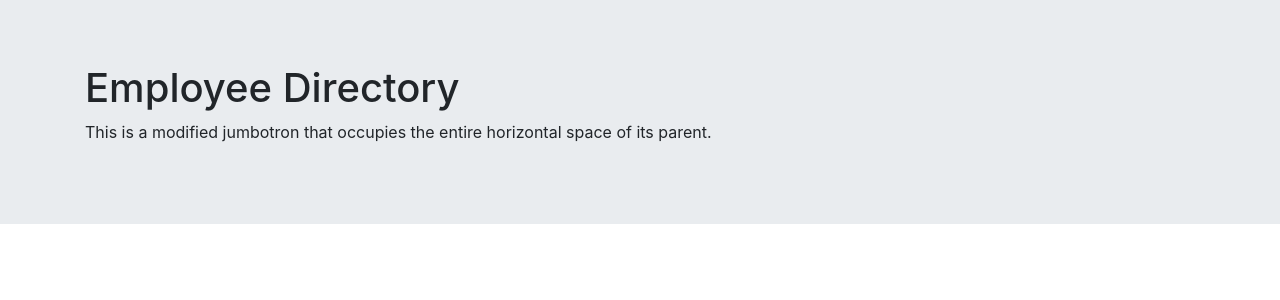
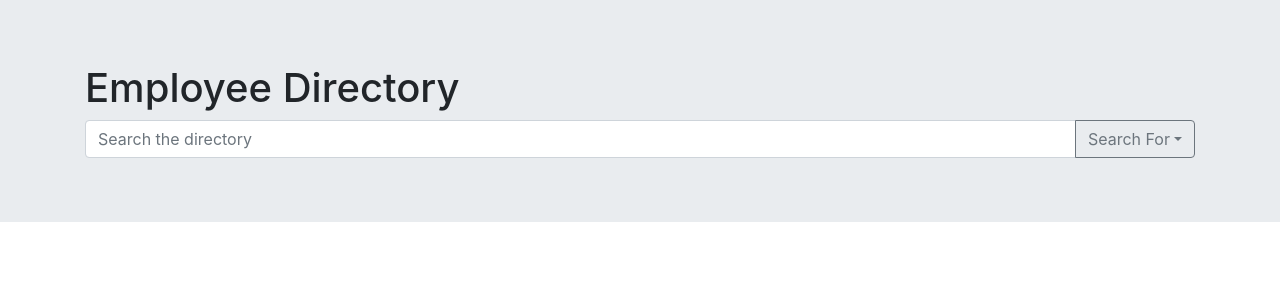
Before and after one commit to thadkingcole/emdir, a React (Create React App) app: page / in a window 1280 px wide. Shown: the top 300 px of the page. Built offline with nearby package versions, Linux system fonts and the light colour scheme.

Commit message:
add search bar to jumbotron

```diff
--- /dev/null
+++ b/src/components/Search/index.js
@@ -0,0 +1,26 @@
+import React from "react";
+import { InputGroup, FormControl, DropdownButton, Dropdown } from "react-bootstrap";
+
+export default () => {
+  return (
+    <InputGroup>
+      <FormControl
+        placeholder="Search the directory"
+        aria-label="Search the directory"
+        aria-describedby="basic-addon2"
+      />
+
+      <DropdownButton
+        as={InputGroup.Append}
+        variant="outline-secondary"
+        title="Search For"
+        id="emdir-field-select"
+      >
+        <Dropdown.Item href="#">Name</Dropdown.Item>
+        <Dropdown.Item href="#">Location</Dropdown.Item>
+        <Dropdown.Item href="#">Age</Dropdown.Item>
+        <Dropdown.Item href="#">Gender</Dropdown.Item>
+      </DropdownButton>
+    </InputGroup>
+  );
+};
--- a/src/components/Top/index.js
+++ b/src/components/Top/index.js
@@ -1,17 +1,14 @@
 import React from "react";
-import Jumbotron from "react-bootstrap/Jumbotron";
-import Container from "react-bootstrap/Container";
+import { Jumbotron, Container } from "react-bootstrap";
+import Search from "../Search";
 
 export default () => {
   return (
     <Jumbotron fluid>
       <Container>
         <h1>Employee Directory</h1>
-        <p>
-          This is a modified jumbotron that occupies the entire horizontal space
-          of its parent.
-        </p>
+        <Search />
       </Container>
     </Jumbotron>
-  )
-}
+  );
+};
```
